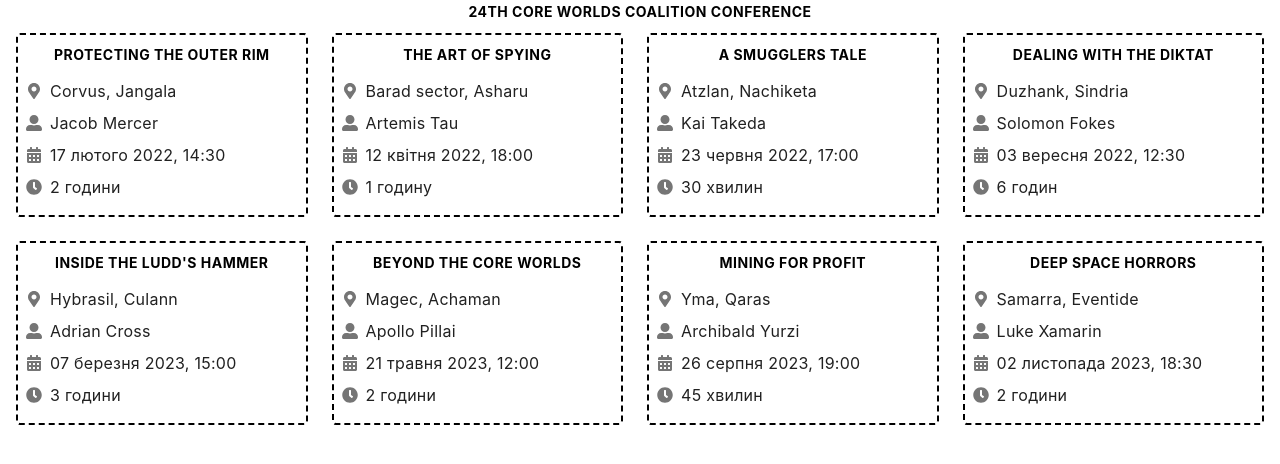
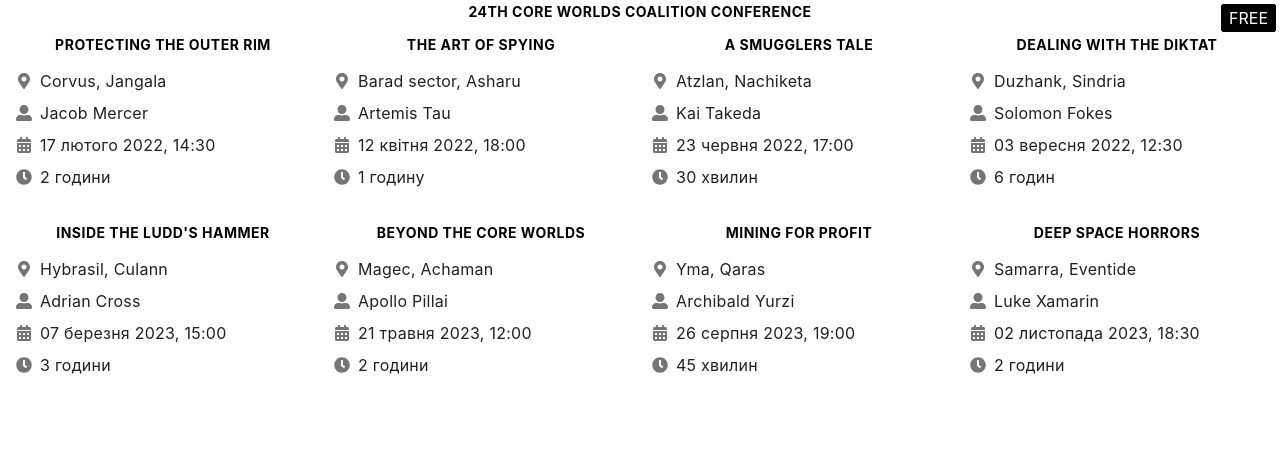
Before and after one commit to skif6623/react-styling, a React (Create React App) app: page / in a window 1280 px wide. Shown: the top 464 px of the page. Built offline with nearby package versions, Linux system fonts and the light colour scheme.

Commit message:
add constants

```diff
--- a/src/components/Event/Event.jsx
+++ b/src/components/Event/Event.jsx
@@ -5,32 +5,33 @@
   FaClock,
 } from 'react-icons/fa';
 import PropTypes from 'prop-types';
-import './event.css';
+import css from './event.css';
 import { formatEventStart, formatEventDuration } from 'utils';
+import { iconSize } from 'constans';
 
 export function Event({ name, location, speaker, type, start, end }) {
   const formatedTime = formatEventStart(start);
   const formatedDuration = formatEventDuration(start, end);
   return (
-    <div className="event">
+    <div className={css.event}>
       <h2 className="title">{name}</h2>
       <p className="info">
-        <FaMapMarkerAlt className="icon" />
+        <FaMapMarkerAlt className="icon" size={iconSize.sm} />
         {location}
       </p>
       <p className="info">
-        <FaUserAlt className="icon" />
+        <FaUserAlt className="icon" size={iconSize.sm} />
         {speaker}
       </p>
       <p className="info">
-        <FaCalendarAlt className="icon" />
+        <FaCalendarAlt className="icon" size={iconSize.sm} />
         {formatedTime}
       </p>
       <p className="info">
-        <FaClock className="icon" />
+        <FaClock className="icon" size={iconSize.sm} />
         {formatedDuration}
       </p>
-      <span className={`${[type]}`}></span>
+      <span className="chip">{type}</span>
     </div>
   );
   // body
--- /dev/null
+++ b/src/constans/iconSize.js
@@ -0,0 +1,3 @@
+export const iconSize = {
+  sm: 16,
+};
--- /dev/null
+++ b/src/constans/index.js
@@ -0,0 +1 @@
+export * from './iconSize';
```
